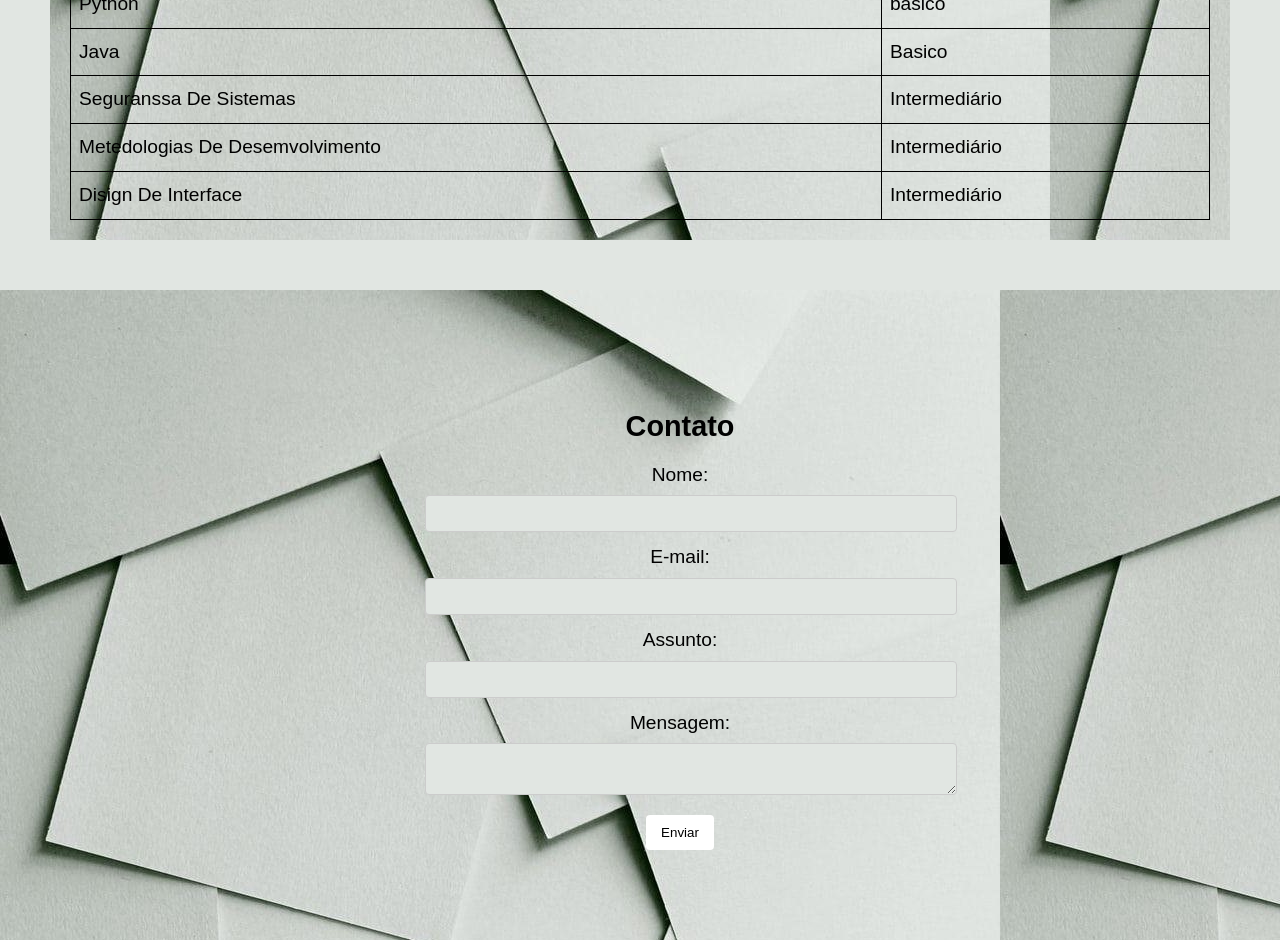
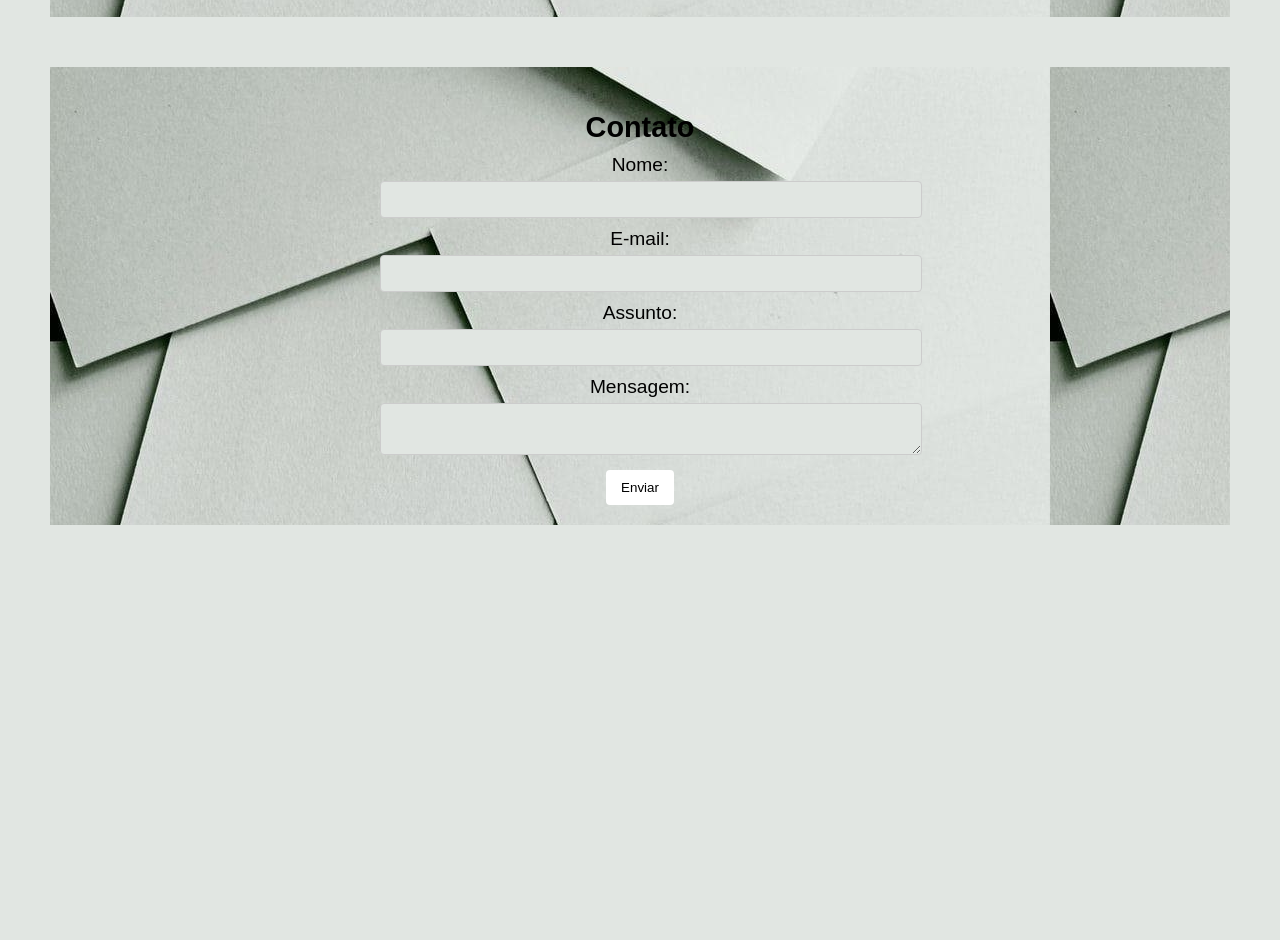
Before and after one commit to NerdMaluk/FinalProjectWebDev, a plain HTML site: page index.html in a window 1280 px wide. Shown: the part 1889-2829 px from the top of the page. After the commit the page ends 2464 px from the top, so only its background shows below. Drawn offline with Linux system fonts and the light colour scheme.

Commit message:
footer fix

```diff
--- a/style.css
+++ b/style.css
@@ -2,7 +2,7 @@
 body {
     background-color: #E1E6E2;
     font-family: Arial, sans-serif;
-    line-height: 1.6;
+
     margin: 0;
     padding: 0;
 
@@ -177,7 +177,7 @@ footer {
     background-image: url(./Imagens/backgraund.jpg);
     color: black;
     text-align: center;
-    padding: 20px;
+    margin: 50px;
     margin-bottom: 50px;
 }
 .galeria{
@@ -267,7 +267,6 @@ footer {
 
 #contato{
     font-size: larger;
-    padding-left: 100px;
 
 }
 
```
Also changed, not shown: script.js (+6 -3 lines).
